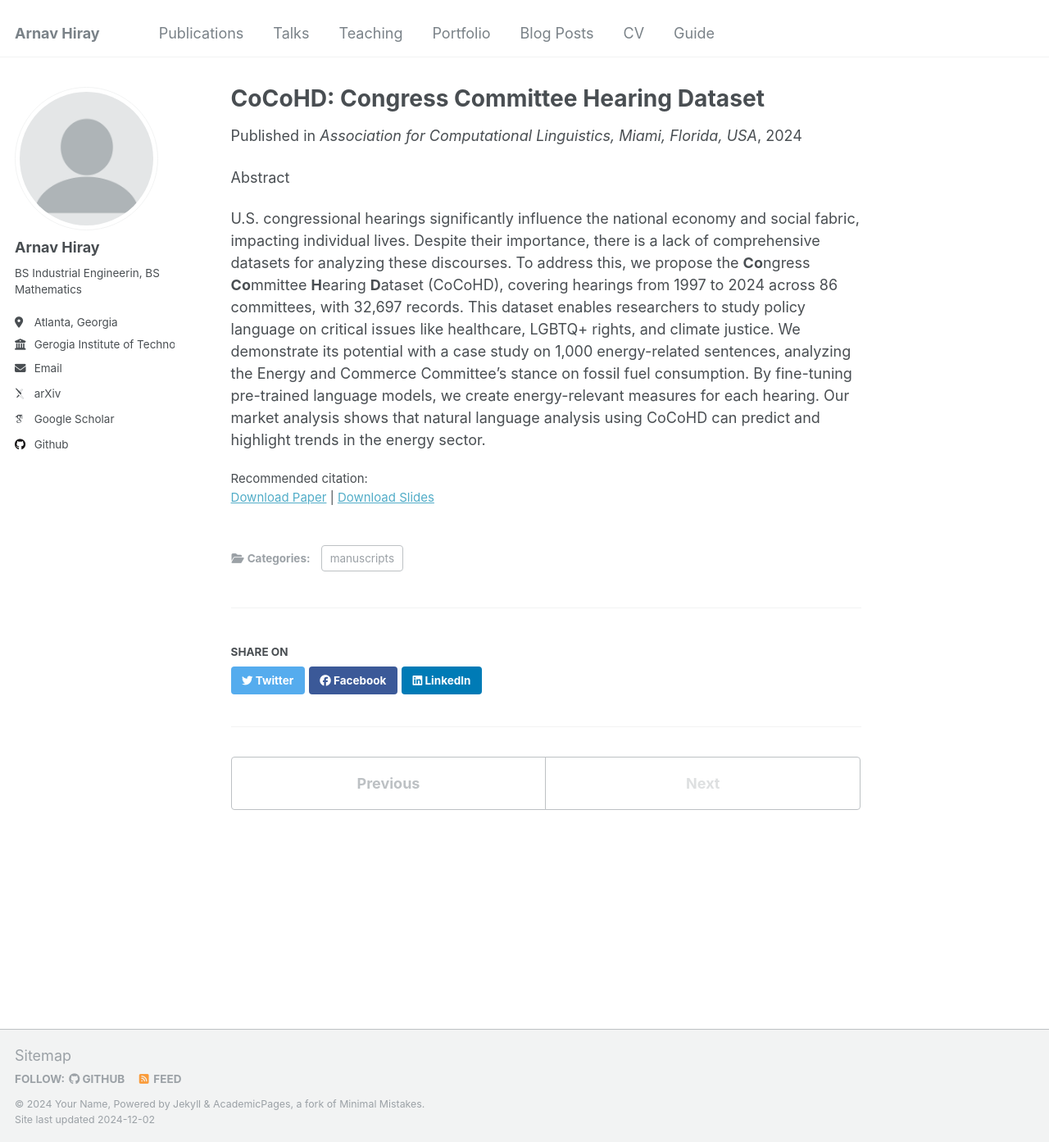
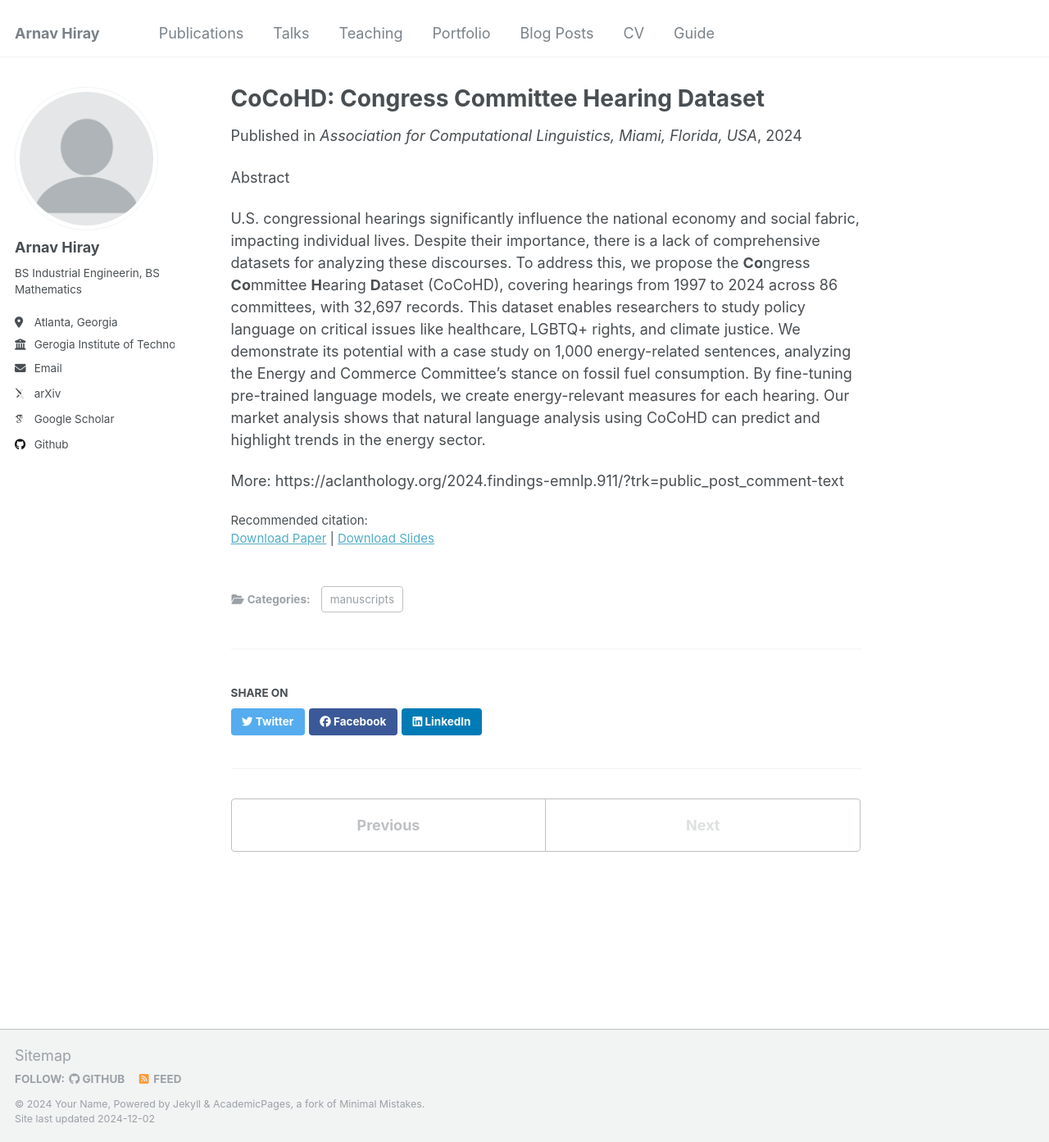
Before and after one commit to AHiray/AHiray.github.io, a Jekyll site: the page built from _publications/2015-10-01-paper-title-number-3.md, in a window 1280 px wide and 1393 px high. Shown: the whole window at 82% size. Built offline with Jekyll 4.4.1, drawn with Linux system fonts in a browser that asks for light colours; some web fonts are replaced; some of the changed lines change nothing that is shown.

Commit message:
Update 2015-10-01-paper-title-number-3.md

```diff
--- a/_publications/2015-10-01-paper-title-number-3.md
+++ b/_publications/2015-10-01-paper-title-number-3.md
@@ -15,3 +15,5 @@ citation: ''
 Abstract
 
 U.S. congressional hearings significantly influence the national economy and social fabric, impacting individual lives. Despite their importance, there is a lack of comprehensive datasets for analyzing these discourses. To address this, we propose the **Co**ngress **Co**mmittee **H**earing **D**ataset (CoCoHD), covering hearings from 1997 to 2024 across 86 committees, with 32,697 records. This dataset enables researchers to study policy language on critical issues like healthcare, LGBTQ+ rights, and climate justice. We demonstrate its potential with a case study on 1,000 energy-related sentences, analyzing the Energy and Commerce Committee’s stance on fossil fuel consumption. By fine-tuning pre-trained language models, we create energy-relevant measures for each hearing. Our market analysis shows that natural language analysis using CoCoHD can predict and highlight trends in the energy sector.
+
+More: https://aclanthology.org/2024.findings-emnlp.911/?trk=public_post_comment-text
```
